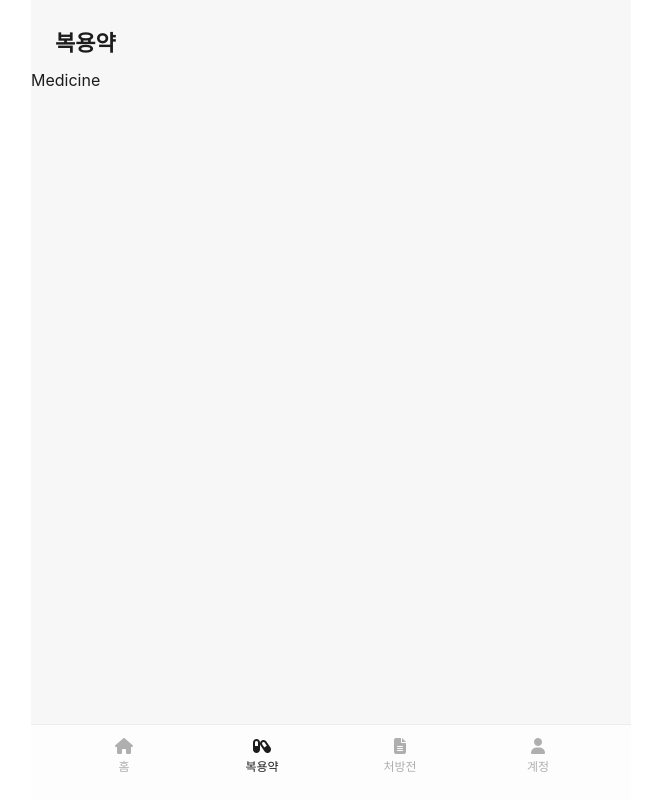
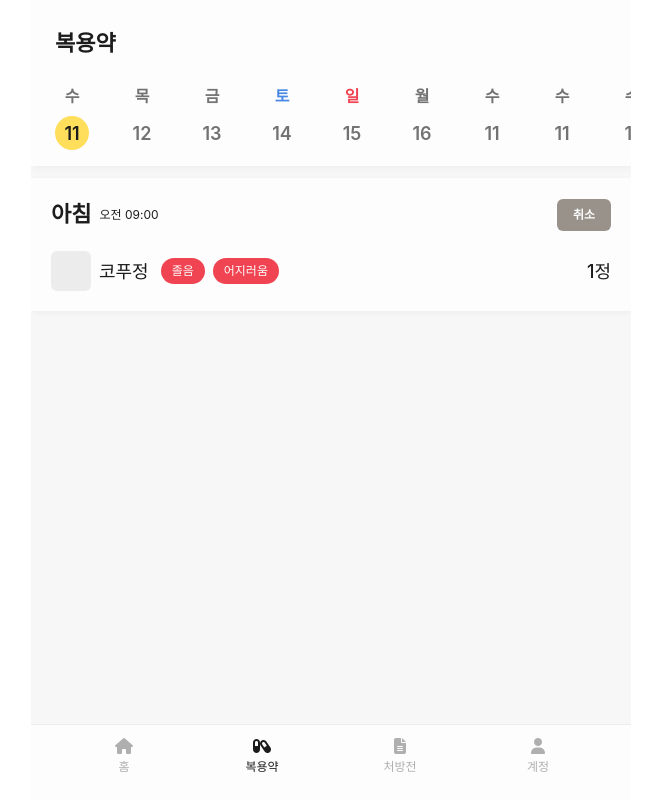
Before and after one commit to YJS96/KB-front, a Vue app: page /medicine in a window 1280 px wide. Shown: the whole page, without its empty margins (309-971 px from the left). Built offline with nearby package versions, Linux system fonts and the light colour scheme; a web font is replaced by a local one.

Commit message:
medicine

```diff
--- a/src/components/ShadowBox.vue
+++ b/src/components/ShadowBox.vue
@@ -23,13 +23,18 @@ const props = defineProps({
   marginBottom: {
     type: Number,
     default: 16
+  },
+  radius: {
+    type: Boolean,
+    default: true
   }
 });
 
 const boxStyle = computed(() => ({
   height: props.height ? `${props.height}px` : 'auto',
   padding: `${props.paddingY}px ${props.paddingX}px`,
-  marginBottom: `${props.marginBottom}px`
+  marginBottom: `${props.marginBottom}px`,
+  borderRadius: props.radius ? '10px' : '0px'
 }));
 </script>
 
--- a/src/pages/MedicinePage.vue
+++ b/src/pages/MedicinePage.vue
@@ -2,12 +2,209 @@
 import HeadBar from '@/components/HeadBar.vue';
 import NavBar from '@/components/NavBar.vue';
 import Main from '@/components/Main.vue'
+import ShadowBox from '@/components/ShadowBox.vue';
+import Badge from '@/components/Badge.vue';
+
+import { Button } from '@/components/ui/button';
+
 </script>
 
 <template>
-  <HeadBar :bg-gray="true">복용약</HeadBar>
+  <HeadBar>복용약</HeadBar>
   <NavBar />
-  <Main :headbar="true" :navbar="true" :bg-gray="true">Medicine</Main>
+  <Main :headbar="true" :navbar="true" :bg-gray="true">
+    <div class="calendar-container">
+      <div class="day-frame">
+        <span class="weekday">수</span>
+        <span class="day" :class="{isToday: true}">11</span>
+      </div>
+      <div class="day-frame">
+        <span class="weekday">목</span>
+        <span class="day">12</span>
+      </div>
+      <div class="day-frame">
+        <span class="weekday">금</span>
+        <span class="day">13</span>
+      </div>
+      <div class="day-frame">
+        <span class="weekday" :class="{isSaturday: true}">토</span>
+        <span class="day" >14</span>
+      </div>
+      <div class="day-frame">
+        <span class="weekday" :class="{isSunday: true}">일</span>
+        <span class="day">15</span>
+      </div>
+      <div class="day-frame">
+        <span class="weekday">월</span>
+        <span class="day">16</span>
+      </div>
+      <div class="day-frame">
+        <span class="weekday">수</span>
+        <span class="day">11</span>
+      </div>
+      <div class="day-frame">
+        <span class="weekday">수</span>
+        <span class="day">11</span>
+      </div>
+      <div class="day-frame">
+        <span class="weekday">수</span>
+        <span class="day">11</span>
+      </div>
+      <div class="day-frame">
+        <span class="weekday">수</span>
+        <span class="day">11</span>
+      </div>
+    </div>
+    <ShadowBox :padding-x="20" :padding-y="20" :margin-bottom="12" :radius="false">
+      <div class="day-alert-top">
+        <div class="meal-and-time">
+          <span class="meal">아침</span>
+          <span class="meal-time">오전 09:00</span>
+        </div>
+        <Button variant="destructive">취소</Button>
+      </div>
+      <div class="medicine-list">
+        <div class="medicine-info-frame">
+          <div class="medicine-info-left">
+            <div class="medicine-icon-name">
+              <div class="medicine-icon">
+                <!-- 아이콘 들어갈 자리 -->
+              </div>
+              <span class="medicine-name">코푸정</span>
+            </div>
+            <div class="medicine-badge-frame">
+              <Badge>졸음</Badge>
+              <Badge>어지러움</Badge>
+            </div>
+          </div>
+          <span class="medicine-intake">1정</span>
+        </div>
+      </div>
+    </ShadowBox>
+  </Main>
 </template>
 
-<style scoped></style>
+<style scoped>
+.calendar-container {
+  width: 100%;
+  background-color: var(--white);
+  padding: 16px 0 16px 24px;
+  display: flex;
+  gap: 36px;
+  overflow-x: scroll;
+  box-shadow: 2px 2px 8px rgba(0, 0, 0, 0.04);
+  margin-bottom: 12px;
+}
+
+.day-frame {
+  display: flex;
+  flex-direction: column;
+  gap: 8px;
+  justify-content: center;
+  align-items: center;
+  font-weight: 600;
+  color: var(--dark-gray);
+}
+
+.weekday {
+  font-size: 16px;
+}
+
+.weekday.isSaturday {
+  color: var(--blue);
+}
+
+.weekday.isSunday {
+  color: var(--red);
+}
+
+.day {
+  font-size: 18px;
+  width: 34px;
+  height: 34px;
+  border-radius: 999px;
+  display: flex;
+  justify-content: center;
+  align-items: center;
+
+}
+
+.day.isToday {
+  color: var(--black);
+  background-color: var(--css-primary);
+}
+
+.day-alert-top {
+  display: flex;
+  justify-content: space-between;
+  align-items: center;
+  margin-bottom: 20px;
+
+}
+
+.meal-and-time {
+  display: flex;
+  align-items: center;
+  gap: 8px;
+}
+
+.meal {
+  font-size: 22px;
+  font-weight: 600;
+}
+
+.meal-time {
+  font-size: 12px;
+}
+
+.medicine-list {
+  display: flex;
+  flex-direction: column;
+  gap: 24px;
+}
+
+.medicine-info-frame {
+  width: 100%;
+  display: flex;
+  justify-content: space-between;
+  align-items: center;
+}
+
+.medicine-info-left {
+  display: flex;
+  align-items: center;
+  gap: 12px;
+}
+
+.medicine-icon-name {
+  display: flex;
+  align-items: center;
+  gap: 8px;
+}
+
+.medicine-icon {
+  width: 40px;
+  height: 40px;
+  border-radius: 6px;
+  background-color: var(--gray);
+  display: flex;
+  justify-content: center;
+  align-items: center;
+}
+
+.medicine-name {
+  font-size: 18px;
+  font-weight: 500;
+}
+
+.medicine-badge-frame {
+  display: flex;
+  gap: 8px;
+}
+
+.medicine-intake {
+  font-size: 18px;
+  font-weight: 500;
+}
+
+</style>
```
